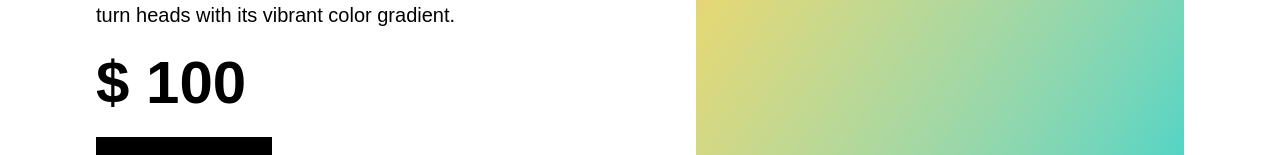
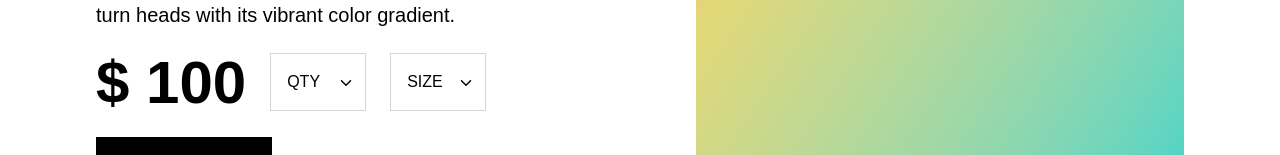
Before and after one commit to israeltx/tailwind-nike, a React (Vite) app: page / in a window 1280 px wide. Shown: the part 555-710 px from the top of the page. Built offline with nearby package versions, Linux system fonts and the light colour scheme.

Commit message:
Create the select box

```diff
--- /dev/null
+++ b/src/components/Select.jsx
@@ -0,0 +1,22 @@
+import { IoIosArrowDown } from "react-icons/io";
+
+export function Select({ options, title }) {
+  return (
+    <div className="relative">
+      <select
+        defaultValue={""}
+        className="w-24 appearance-none border border-gray-300 p-4 bg-white"
+      >
+        <option value="" disabled hidden>
+          {title}
+        </option>
+        {options.map((option) => (
+          <option key={option}>{option}</option>
+        ))}
+      </select>
+      <div className="absolute inset-y-0 right-0 flex-center pr-3">
+        <IoIosArrowDown />
+      </div>
+    </div>
+  );
+}
--- a/src/components/ShoeDetail.jsx
+++ b/src/components/ShoeDetail.jsx
@@ -1,4 +1,6 @@
 import nike1 from "../assets/n1-min.png";
+import { QTY, SIZES } from "../constants";
+import { Select } from "../components/Select";
 
 export function ShoeDetail() {
   return (
@@ -18,7 +20,13 @@ export function ShoeDetail() {
           }
         </div>
         {/*Shoe Price*/}
-        <div className="text-3xl font-extrabold md:text-6xl">$ 100</div>
+        <div className="flex space-x-6">
+          <div className="text-3xl font-extrabold md:text-6xl">$ 100</div>
+
+          <Select title={"QTY"} options={QTY} />
+          <Select title={"SIZE"} options={SIZES} />
+        </div>
+
         {/*Shoe Buttons and Links*/}
         <div className="space-x-8">
           <button className="h-14 w-44 bg-black text-white hover:bg-gray-900 active:bg-gray-700">
--- /dev/null
+++ b/src/constants.js
@@ -0,0 +1,2 @@
+export const SIZES = [41, 42, 43, 44, 45];
+export const QTY = [1, 2, 3, 4, 5];
```
